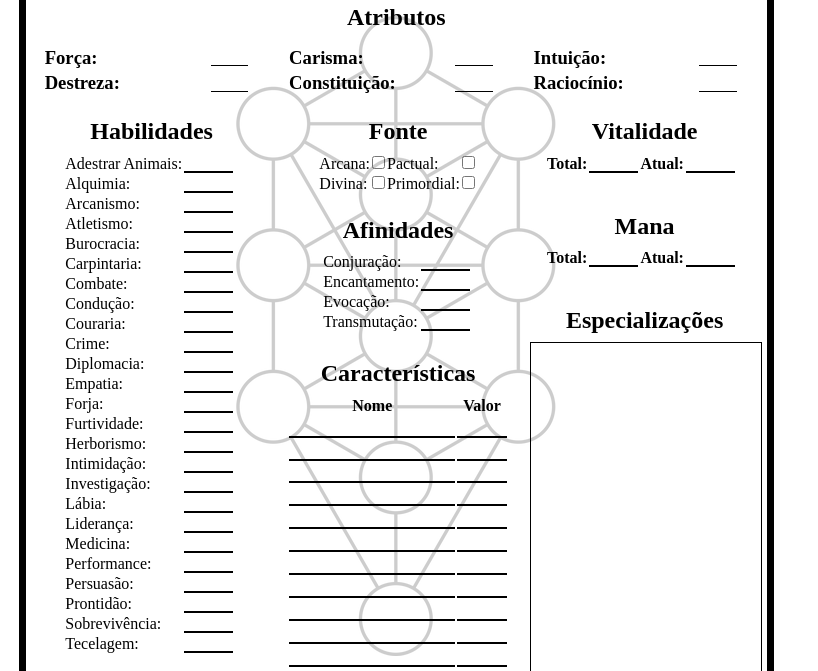
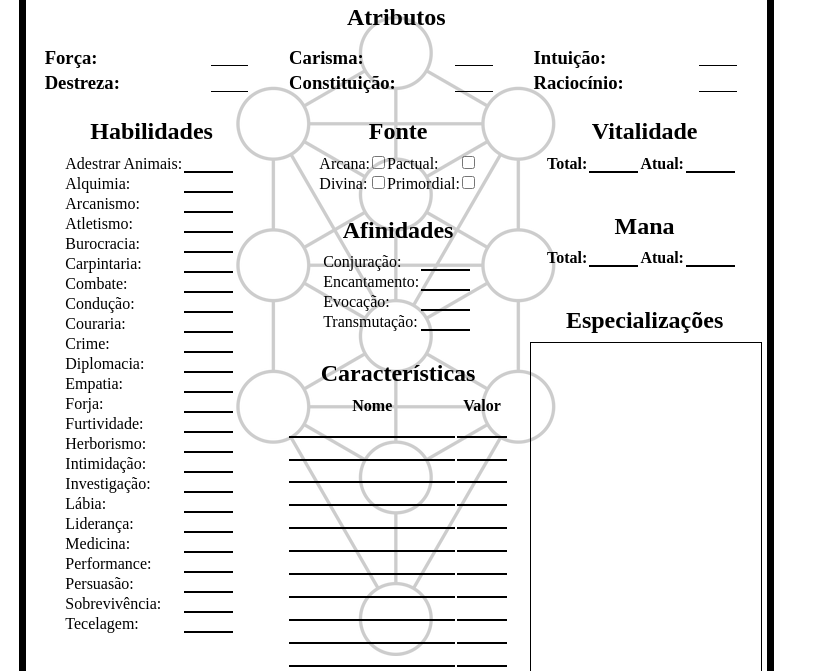
Before and after one commit to danieltrancozo/Sephirah-Character-Sheet, a plain HTML site: page index.html in a window 1280 px wide. Shown: the part 225-896 px from the top of the page, without its empty margins (0-818 px from the left). Drawn offline with Linux system fonts and the light colour scheme.

Commit message:
ability removal

```diff
--- a/index.html
+++ b/index.html
@@ -151,10 +151,6 @@
                         </tr>
                         <tr class="ability">
                             <td class="key">persuasão:</td>
-                            <td class="value"></td>
-                        </tr>
-                        <tr class="ability">
-                            <td class="key">prontidão:</td>
                             <td class="value"></td>
                         </tr>
                         <tr class="ability">
```
